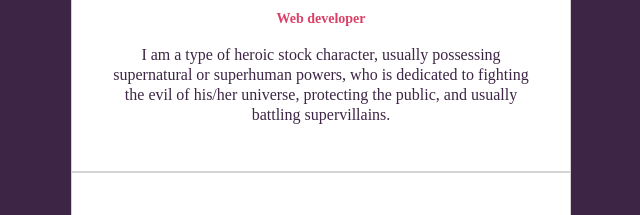
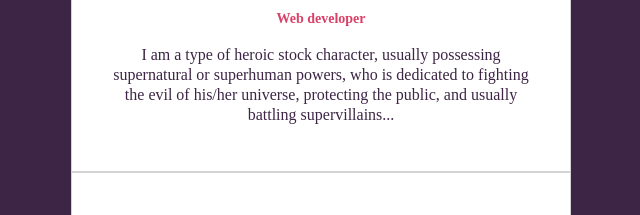
Before and after one commit to sarneijim/profile, a plain HTML site: page index.html in a window 1280 px wide. Shown: the part 190-405 px from the top of the page, 319-959 px from the left. Drawn offline with Linux system fonts and the light colour scheme.

Commit message:
make my profile prettier

```diff
--- a/index.html
+++ b/index.html
@@ -11,7 +11,7 @@
       <img src="images/yo.jpg" class ="img-circle">
       <h1>Sara Neila Jiménez</h1>
       <h2>Web developer</h2>
-      <p class ="description">I am  a type of heroic stock character, usually possessing supernatural or superhuman powers, who is dedicated to fighting the evil of his/her universe, protecting the public, and usually battling supervillains.</p>
+      <p class ="description">I am  a type of heroic stock character, usually possessing supernatural or superhuman powers, who is dedicated to fighting the evil of his/her universe, protecting the public, and usually battling supervillains...</p>
     </div>
     <div class ="card-white">
       <h3>My skills</h3>
```
